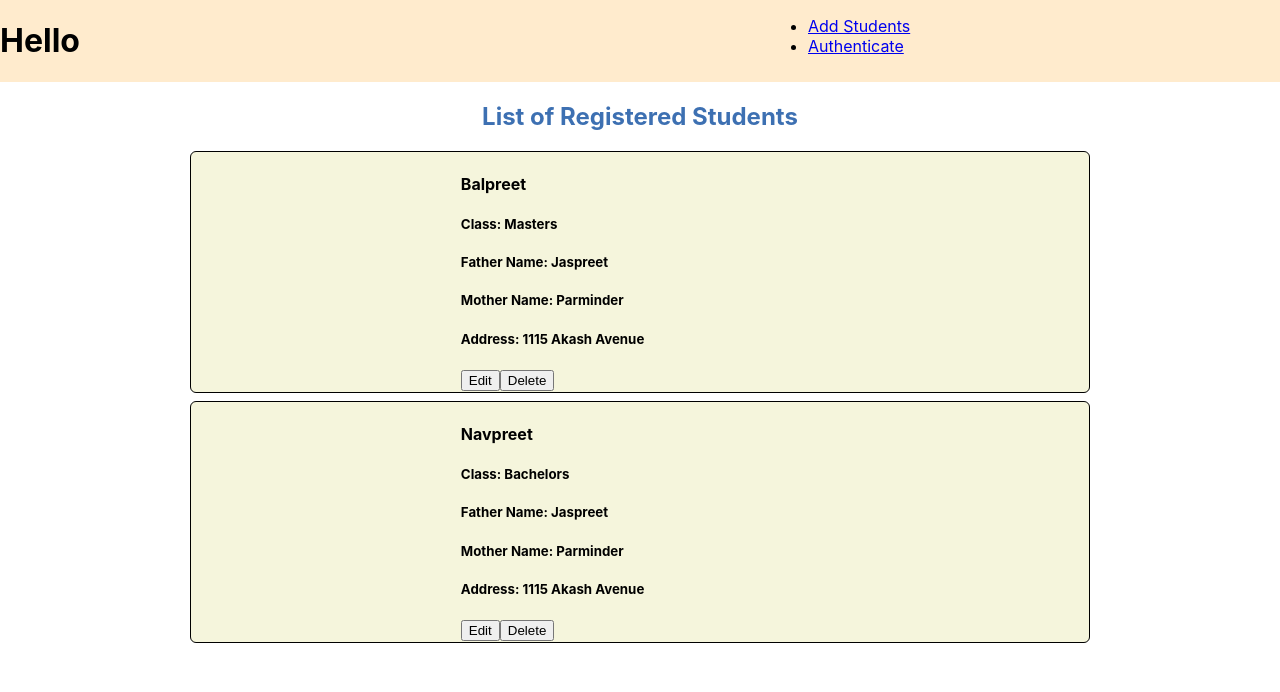
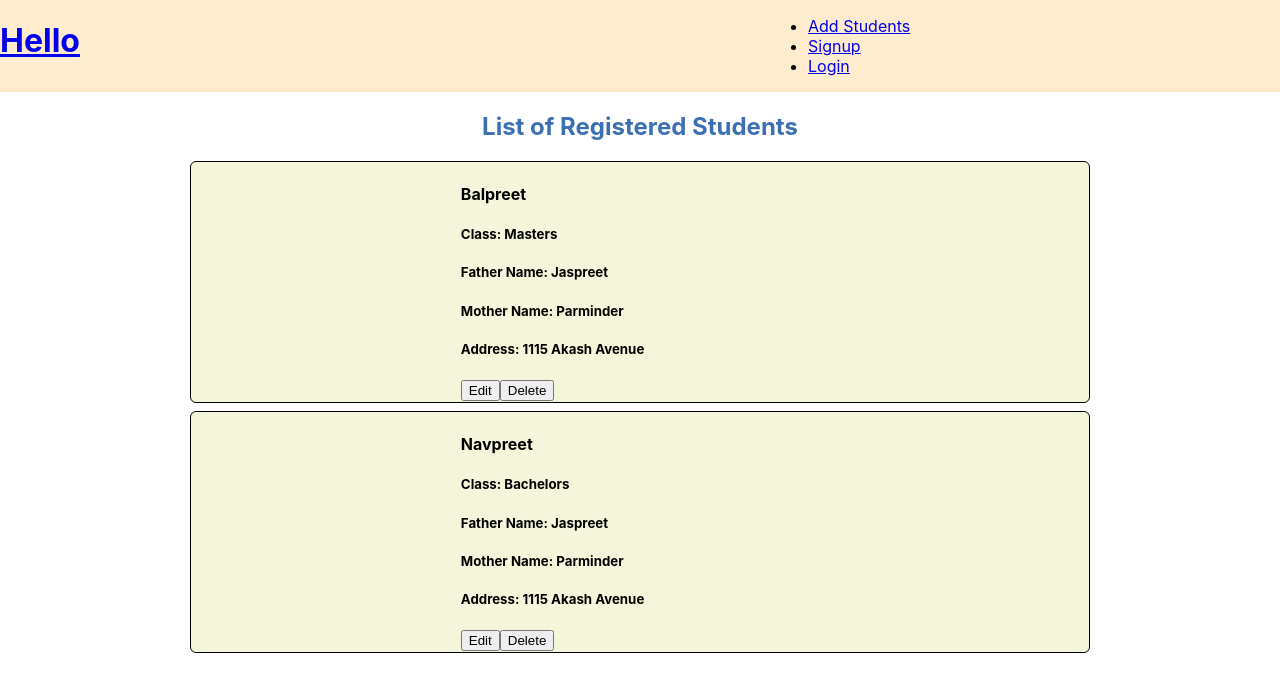
Before and after one commit to BSS13/mern_student_system, a React (Create React App) app in the folder client/: page / in a window 1280 px wide. Shown: the top 692 px of the page. Built offline with nearby package versions, Linux system fonts and the light colour scheme.

Commit message:
Some Route Modification for changed Logic set

```diff
--- a/client/src/App.js
+++ b/client/src/App.js
@@ -1,6 +1,9 @@
 import React,{Component} from 'react';
 import StudentList from './components/Students/pages/StudentList';
 import Navigation from './components/shared/components/Navigation';
+import LoginModal from './components/Users/pages/LoginModal';
+import RegisterModal from './components/Users/pages/RegisterModal';
+import StudentRegisteration from './components/Students/pages/StudentRegisteration';
 import {BrowserRouter as Router,Route,Switch,Redirect} from 'react-router-dom';
 
 const App = () => {
@@ -9,7 +12,9 @@ const App = () => {
             <Navigation/>
             <Switch>
               <Route path="/" exact><StudentList/></Route>
-
+              <Route path="/registerStudent"><StudentRegisteration/></Route>
+              <Route path="/signup"></Route>
+              <Route path="/login"></Route>
               <Redirect to="/"/>
             </Switch>
         </Router>
--- a/client/src/components/Users/pages/LoginModal.js
+++ b/client/src/components/Users/pages/LoginModal.js
@@ -1,6 +1,6 @@
 import React,{Component} from 'react';
 import {Form,FormGroup,Input,Label,Modal,ModalHeader,ModalBody,NavLink,Button} from 'reactstrap';
-import LoginModalLogo from '../images/login.png';
+import LoginModalLogo from '../../../images/login.png';
 import Axios from 'axios';
 
 class LoginModal extends Component{
--- a/client/src/components/Users/pages/RegisterModal.js
+++ b/client/src/components/Users/pages/RegisterModal.js
@@ -1,6 +1,6 @@
 import React,{Component} from 'react';
 import {Modal,ModalHeader,ModalBody,Button,Input,Label,Alert,Form,FormGroup,NavLink} from 'reactstrap';
-import RegisterModalLogo from '../images/registerUser.png';
+import RegisterModalLogo from '../../../images/registerUser.png';
 import Axios from 'axios';
 
 class RegisterModal extends Component{
--- a/client/src/components/shared/components/NavItems.js
+++ b/client/src/components/shared/components/NavItems.js
@@ -5,11 +5,15 @@ import { NavLink } from 'react-router-dom';
 const NavItems = () =>{
     return <ul>
         <li>
-            <NavLink to="/student">Add Students</NavLink>
+            <NavLink to="/registerStudent">Add Students</NavLink>
         </li>
 
         <li>
-            <NavLink to="/">Authenticate</NavLink>
+            <NavLink to="/signup">Signup</NavLink>
+        </li>
+
+        <li>
+            <NavLink to="/login">Login</NavLink>
         </li>
     </ul>
 }
--- a/client/src/components/shared/components/Navigation.js
+++ b/client/src/components/shared/components/Navigation.js
@@ -1,12 +1,13 @@
 import React from 'react';
 import NavItems from './NavItems';
+import {Link} from 'react-router-dom';
 import './Navigation.css';
 
 const Navigation = () =>{
    return <div className="jumbotron">
 
        <div className="header_text">
-       <h1>Hello</h1>
+       <h1><Link to="/">Hello</Link></h1>
        </div>
 
        <div className="header_links">
```
